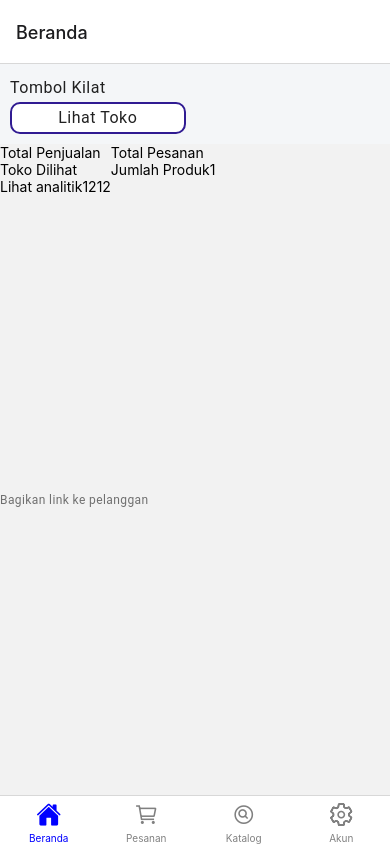
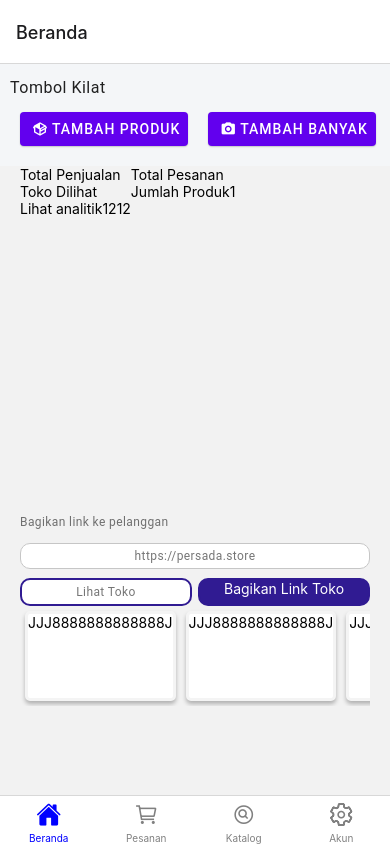
Before and after one commit to aamuzakii/persada-green, a React Native app: screen /Beranda in a window 390 px wide. Built offline with nearby package versions, Linux system fonts and the light colour scheme.

Commit message:
safe point

```diff
--- a/src/components/SharedStyle.js
+++ b/src/components/SharedStyle.js
@@ -0,0 +1,43 @@
+import { StyleSheet, Text, SafeAreaView, ScrollView, StatusBar, View, Dimensions, TouchableHighlight } from 'react-native';
+
+export const screenHeight = Dimensions.get('window').height;
+export const screenWidth = Dimensions.get('window').width;
+
+export let outlinedButton = {
+  // width: screenWidth * 35 / 100,
+  backgroundColor: 'white',
+  borderRadius: 10,
+  borderWidth: 2.5,
+  borderColor: '#301b92',
+  color: '#301b92',
+  flexDirection: 'row',
+  justifyContent: 'center',
+  flex: 1,
+  marginRight: 6
+}
+
+export let outlinedButtonLong = {
+  // width: screenWidth * 90 / 100,
+  flex: 1,
+  backgroundColor: 'white',
+  borderRadius: 10,
+  borderWidth: 1.5,
+  borderColor: '#c6c6c6',
+  color: '#301b92',
+  flexDirection: 'row',
+  justifyContent: 'center',
+  marginVertical: 9
+}
+
+export let fullButton = {
+  // width: screenWidth * 45 / 100,
+  flex: 1,
+  backgroundColor: '#301b92',
+  borderColor: '#301b92',
+  borderRadius: 10,
+  borderWidth: 2.5,
+  color: '#301b92',
+  flexDirection: 'row',
+  justifyContent: 'center',
+  marginleft: 6
+}
--- /dev/null
+++ b/src/components/home/OrderCard.jsx
@@ -0,0 +1,19 @@
+import * as React from 'react';
+import { Text, View, Dimensions } from 'react-native';
+import { Subheading, Button, Searchbar, Caption  } from 'react-native-paper';
+
+export default function OrderCard() {
+  let screenHeight = Dimensions.get('window').height;
+
+  return (
+    <View style={{ height: 90, backgroundColor: 'white', margin: 5, borderRadius: 5, borderColor: '#f4f4f4', borderWidth: 3, shadowColor: "#000",
+    shadowOffset: {
+      width: 0,
+      height: 3,
+    },
+    shadowOpacity: 0.27,
+    shadowRadius: 4.65, }} >
+      <Text>JJJ8888888888888J</Text>
+    </View>
+  );
+}
--- a/src/views/HomeScreen.jsx
+++ b/src/views/HomeScreen.jsx
@@ -2,6 +2,8 @@ import * as React from 'react';
 import { StyleSheet, Text, SafeAreaView, ScrollView, StatusBar, View, Dimensions, TouchableHighlight } from 'react-native';
 import Statistic from '../components/home/Statistic'
 import { Subheading, Button, Searchbar, Caption  } from 'react-native-paper';
+import { outlinedButton, fullButton, outlinedButtonLong } from '../components/SharedStyle';
+import OrderCard from '../components/home/OrderCard';
 
 const Home = () => {
 
@@ -12,33 +14,42 @@ const Home = () => {
     <SafeAreaView style={styles.container}>
       <View style={{ backgroundColor: '#f4f6f8', flexGrow: 1, padding: 10 }} >
         <Subheading >Tombol Kilat</Subheading>
-        <View style={{ flexDirection: 'row' }} >
-          <TouchableHighlight style={{
-            width: screenWidth * 45 / 100,
-            backgroundColor: 'white',
-            borderRadius: 10,
-            borderWidth: 2.5,
-            borderColor: '#301b92',
-            color: '#301b92',
-            flexDirection: 'row',
-            justifyContent: 'center'
-          }} >
-            <Subheading>Lihat Toko</Subheading>
-          </TouchableHighlight>
+        <View style={{ flexDirection: 'row', justifyContent: 'space-around' }} >
+          {/* https://materialdesignicons.com/ */}
+          <Button icon="package-variant" compact="true" mode="contained"  uppercase="false" onPress={() => console.log('Pressed')} style={{ margin: 10 }} >Tambah Produk</Button>
+          <Button icon="camera" compact="true" mode="contained"  uppercase="false" onPress={() => console.log('Pressed')} style={{ margin: 10 }} >Tambah Banyak</Button>
         </View>
       </View>
-      <View style={{ height: (screenHeight - 100), borderColor: 'green' }} >
+      {/* SCROLL SECTION */}
+      <View style={{ height: (screenHeight - 100), borderColor: 'green', paddingHorizontal: 20 }} >
         <ScrollView >
           <Statistic></Statistic>
           <View>
             <Caption>Bagikan link ke pelanggan</Caption>
-            <View></View>
-            <View style={{ flexDirection: 'row' }} >
-
-              {/* <Button mode="contained" onPress={() => console.log('Pressed')} style={{ margin: 10 }} >Tambah Produk</Button>
-              <Button mode="contained" onPress={() => console.log('Pressed')} style={{ margin: 10 }} >Tambah Banyak</Button> */}
+            <View style={{ flexDirection: 'row',  justifyContent: 'space-around' }} >
+              <TouchableHighlight style={outlinedButtonLong} >
+                <Caption>https://persada.store</Caption>
+              </TouchableHighlight>
+            </View>
+            <View style={{ flexDirection: 'row',  justifyContent: 'space-around' }} >
+              <TouchableHighlight style={outlinedButton} >
+                <Caption>Lihat Toko</Caption>
+              </TouchableHighlight>
+              <TouchableHighlight style={fullButton} >
+                <Text style={{ color: 'white' }}>Bagikan Link Toko</Text>
+              </TouchableHighlight>
             </View>
           </View>
+
+          <ScrollView horizontal={true}>
+            {
+              [1,2,3,4].map((key, i) => (
+                <OrderCard key={i} ></OrderCard>
+              ))
+            }
+          </ScrollView>
+
+
         </ScrollView>
       </View>
     </SafeAreaView>
```
